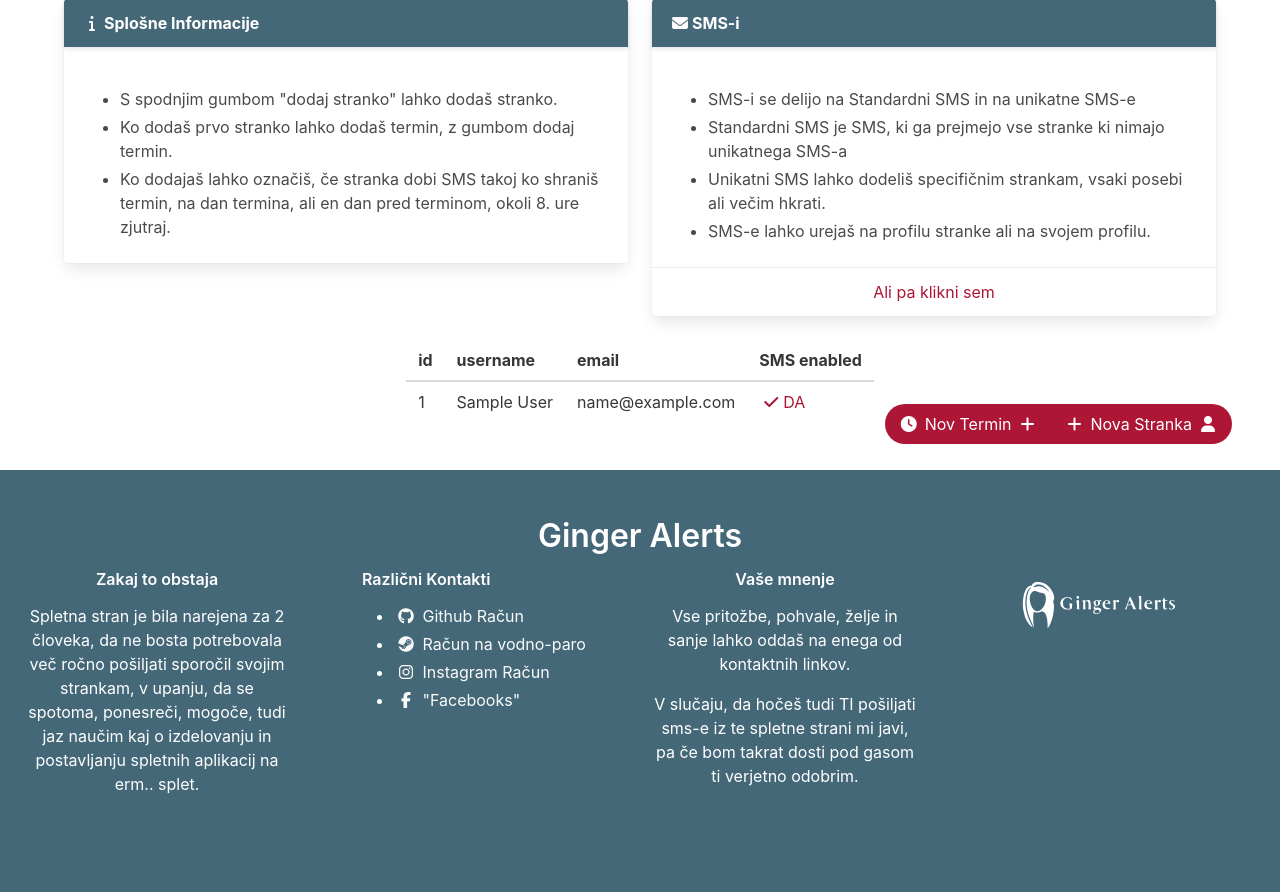
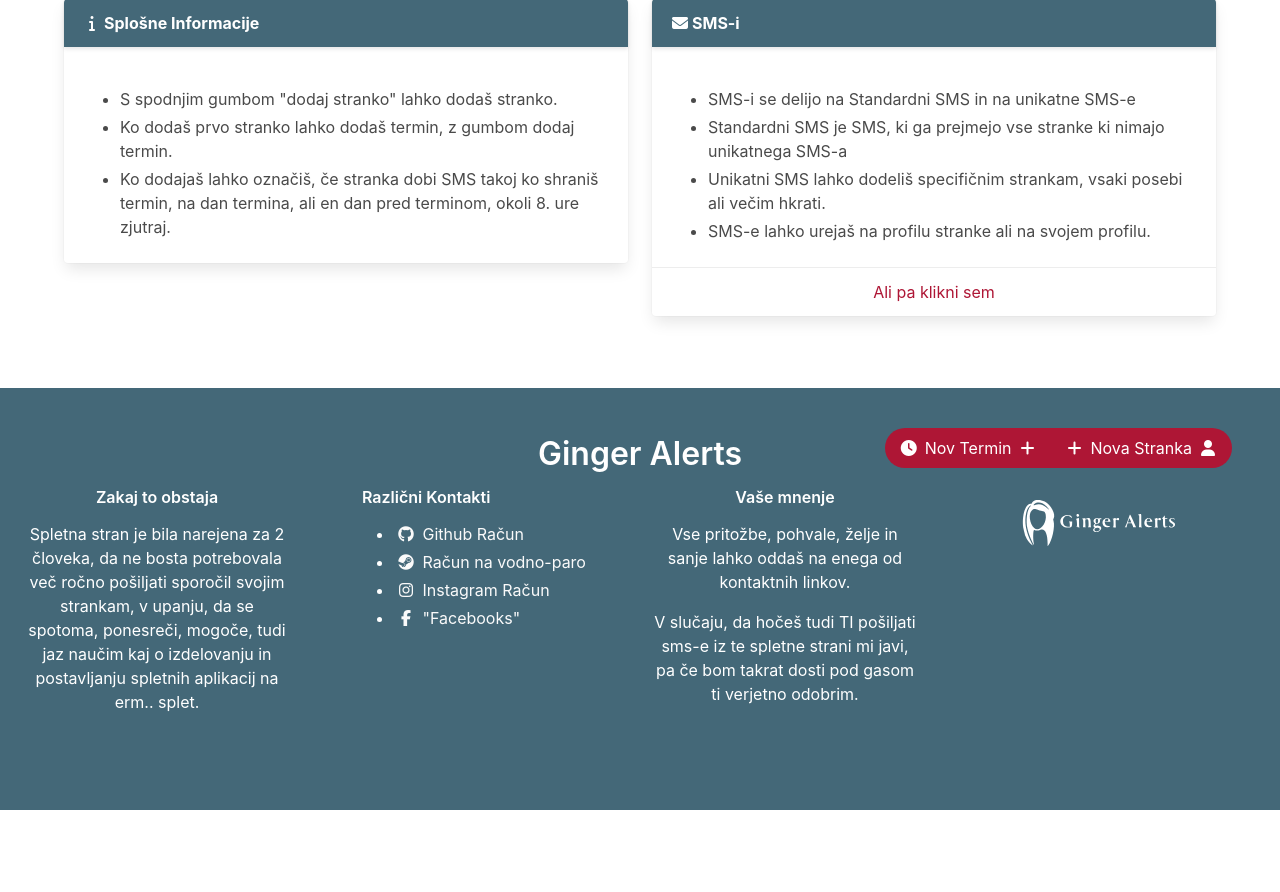
Before and after one commit to Zvmcevap/GingerAlerts, a Flask app: page / in a window 1280 px wide. Shown: the part 284-1176 px from the top of the page. After the commit the page ends 1094 px from the top, so only its background shows below. Run offline with Flask 2, Linux system fonts and the light colour scheme; a user stored in the database is signed in; tables that the repository leaves empty hold one stand-in row (values such as "Sample post"); parts of the project's set-up code (start-up, migrations or seed data) failed here and were passed over; some libraries are stand-ins or nearby versions.

Commit message:
front-end *magic*

```diff
--- a/app/calendar/static/calendar.css
+++ b/app/calendar/static/calendar.css
@@ -1,4 +1,4 @@
 .calendar {
-  width: 25rem;
+  max-width: 23rem;
   margin: auto;
 }
--- a/app/calendar/templates/calendar.html
+++ b/app/calendar/templates/calendar.html
@@ -23,7 +23,7 @@
     <div class="calendar events-display" id="events-display"></div>
 
     {% if current_user.is_authenticated %}
-        <div class="buttons has-addons is-bottom dodaj">
+        <div class="buttons has-addons dodaj">
             <a class="button is-link is-rounded"
                href="{{ url_for('appointments_bp.add_appointment') }}">
                 <span class="icon"><i class="fas fa-clock"></i></span>
--- a/app/clients/static/clients.css
+++ b/app/clients/static/clients.css
@@ -1,5 +1,5 @@
 .control-name-and-tel {
-    width: 12rem;
+    width: 14rem;
     justify-content: left;
     overflow-x: hidden;
 }
--- a/app/home/routes.py
+++ b/app/home/routes.py
@@ -15,14 +15,9 @@
 
 @home_bp.route('/')
 def index():
-    user = None
-    users_list = None
-    if hasattr(current_user, 'id'):
-        user = User.query.filter(User.id == current_user.id).first()
-        if user.admin:
-            users_list = User.query.all()
+    user = User.query.filter(User.id == current_user.id).first()
 
-    return render_template('index.html', user=user, users_list=users_list)
+    return render_template('index.html', user=user)
 
 
 @home_bp.route('/change_sms_template', defaults={'client_id': None}, methods=['GET'])
--- a/app/home/templates/index.html
+++ b/app/home/templates/index.html
@@ -18,9 +18,6 @@
     <h2 class="subtitle has-text-centered">
         Spletna aplikacija za pošiljanje sms sporočil, vsem ki so pozabljivi.
     </h2>
-
-
-
     {% if user %}
         {% if not user.send_SMS %}
             <article class="message is-warning">
@@ -100,38 +97,6 @@
                 </a>
             </div>
         {% endif %}
-        {% if user.admin %}
-            <table class="table">
-                <thead>
-                <tr>
-                    <th>id</th>
-                    <th>username</th>
-                    <th>email</th>
-                    <th>SMS enabled</th>
-                </tr>
-                </thead>
-                <tbody>
-                {% for user in users_list %}
-                    <tr>
-                        <td>{{ user.id }}</td>
-                        <td>{{ user.name }}</td>
-                        <td>{{ user.email }}</td>
-                        {% if user.send_SMS %}
-                            <td><a class="is-success is-outlined"
-                                   href="{{ url_for('auth_bp.disapprove_sms', user_id = user.id) }}"><span class="icon"><i
-                                    class="fas fa-check"></i>
-                            </span><span>DA</span></a></td>
-                        {% else %}
-                            <td><a class="is-warning is-outlined"
-                                   href="{{ url_for('auth_bp.approve_sms', user_id = user.id) }}"><span class="icon"><i
-                                    class="fas fa-times"></i>
-                            </span><span>NE</span></a></td>
-                        {% endif %}
-                    </tr>
-                {% endfor %}
-                </tbody>
-            </table>
-        {% endif %}
     {% endif %}
 
 {% endblock %}
--- a/app/static/base.css
+++ b/app/static/base.css
@@ -3,6 +3,7 @@
     bottom: 3rem;
     right: 3rem;
     -webkit-backface-visibility: hidden;
+    background-attachment: fixed !important;
     z-index: 1000;
 }
 
@@ -31,7 +32,7 @@
     .buttons.dodaj {
         position: fixed;
         bottom: 3rem;
-        left: 3rem;
+        right: 2rem;
         -webkit-backface-visibility: hidden;
         z-index: 1000;
         background-attachment: fixed !important;
```
